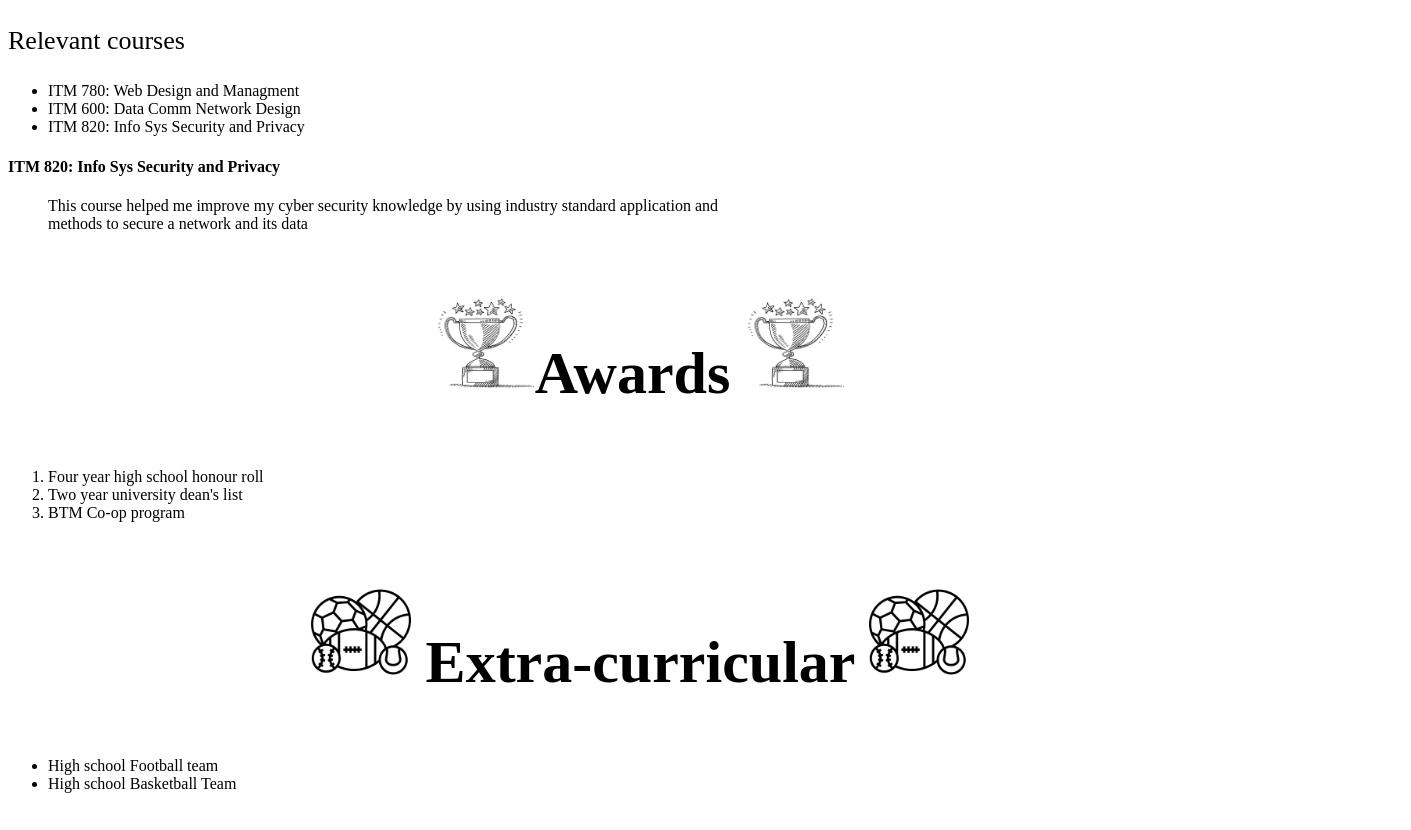
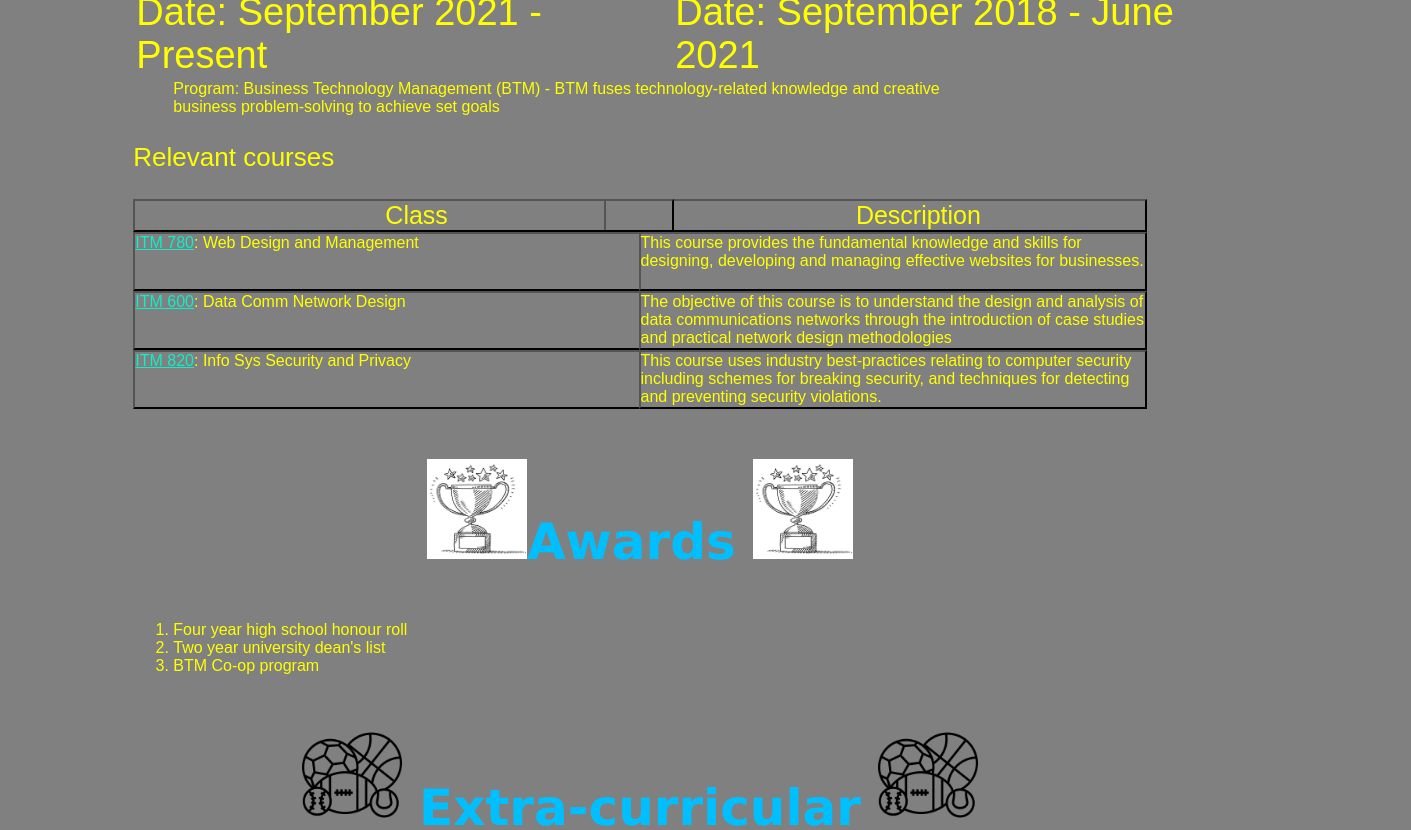
Before and after one commit to TiagoRod123/tiagorod123.github.io, a plain HTML site: page index.html in a window 1280 px wide. Shown: the part 739-1569 px from the top of the page, 1411 px wide, since content can reach past the window. Before the commit the page ends 1548 px from the top, so only its background shows below. Drawn offline with Linux system fonts and the light colour scheme.

Commit message:
Add files via upload

```diff
--- a/index.html
+++ b/index.html
@@ -3,26 +3,8 @@
 <!DOCTYPE html>
 <html>
 <head>
+  <link rel="stylesheet" href="style.css">
 <style>
-
-h1 {
-	text-align: center;
-	font-size: 90px;
-}
-h2 {
-	text-align: center;
-	font-size: 79px;
-}
-h3 {
-	text-align: center;
-	font-size: 60px;
-    }
-p {
-	font-size: 26px;
-}
-td {
-	font-size: 38px;
-  	}
 
 </style>
 </head>
@@ -48,14 +30,20 @@ td {
 
 </dl>
 <p> Relevant courses</p>
-<ul>
-  <li>ITM 780: Web Design and Managment</li>
-  <li>ITM 600: Data Comm Network Design</li>
-  <li>ITM 820: Info Sys Security and Privacy</li>
-</ul>
-<h4> ITM 820: Info Sys Security and Privacy </h4>
-<dd> This course helped me improve my cyber security knowledge by using industry standard application and </dd>
-<dd> methods to secure a network and its data</dd>
+<div>
+  <div class="div-5">Description</div>
+  <div class="div-1">Class</div>
+  <div class="div-6">This course provides the fundamental knowledge and skills for designing, developing and
+  managing effective websites for businesses.</div>
+  <div class="div-2"> <a href= "https://www.torontomu.ca/information-technology-management/course-outlines/ITM780.pdf" target="_blank">ITM 780</a>: Web Design and Management</div>
+  <div class="div-7">The objective of this course is to understand the design and analysis of data communications networks
+    through the introduction of case studies and practical network design methodologies</div>
+  <div class="div-3"><a href= "https://www.torontomu.ca/content/dam/information-technology-management/course-outlines/ITM600.pdf" target="_blank">ITM 600</a>: Data Comm Network Design </div>
+  <div class="div-8">This course uses industry best-practices relating to computer security
+    including schemes for breaking security, and techniques for detecting and preventing security
+    violations.</div>
+  <div class="div-4"><a href= "https://www.torontomu.ca/information-technology-management/course-outlines/ITM820.pdf" target="_blank">ITM 820</a>: Info Sys Security and Privacy</div>
+  </div>
 <h3> <img src="award.png" alt="Award" style="width:100px;height:100px;">Awards <img src="award.png" alt="Award" style="width:100px;height:100px;"> </h3>
 <ol type="1">
   <li>Four year high school honour roll </li>
@@ -69,7 +57,5 @@ td {
   <li>High school Basketball Team</li>
 </ul>
 
-
-
 </body>
 </html>
```
